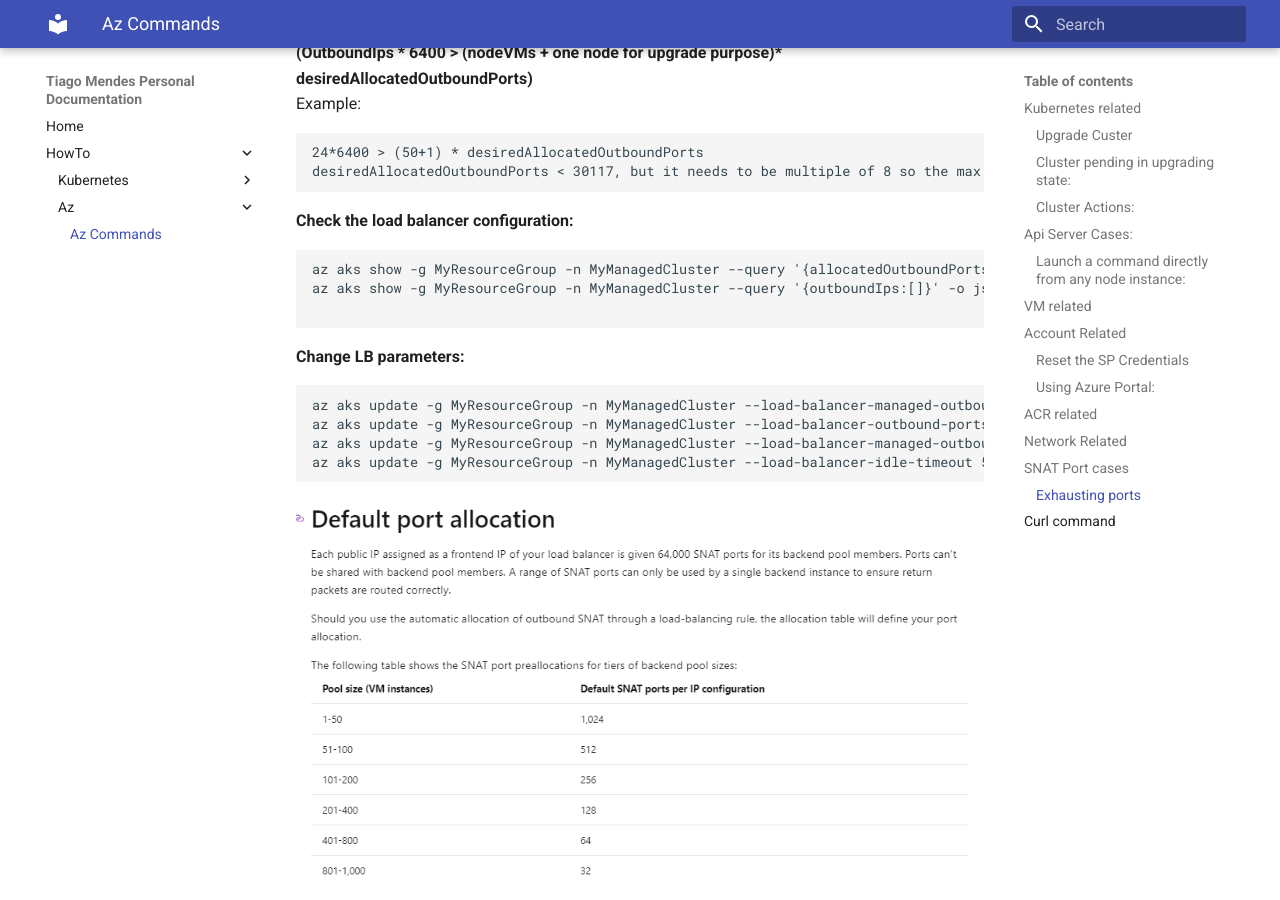
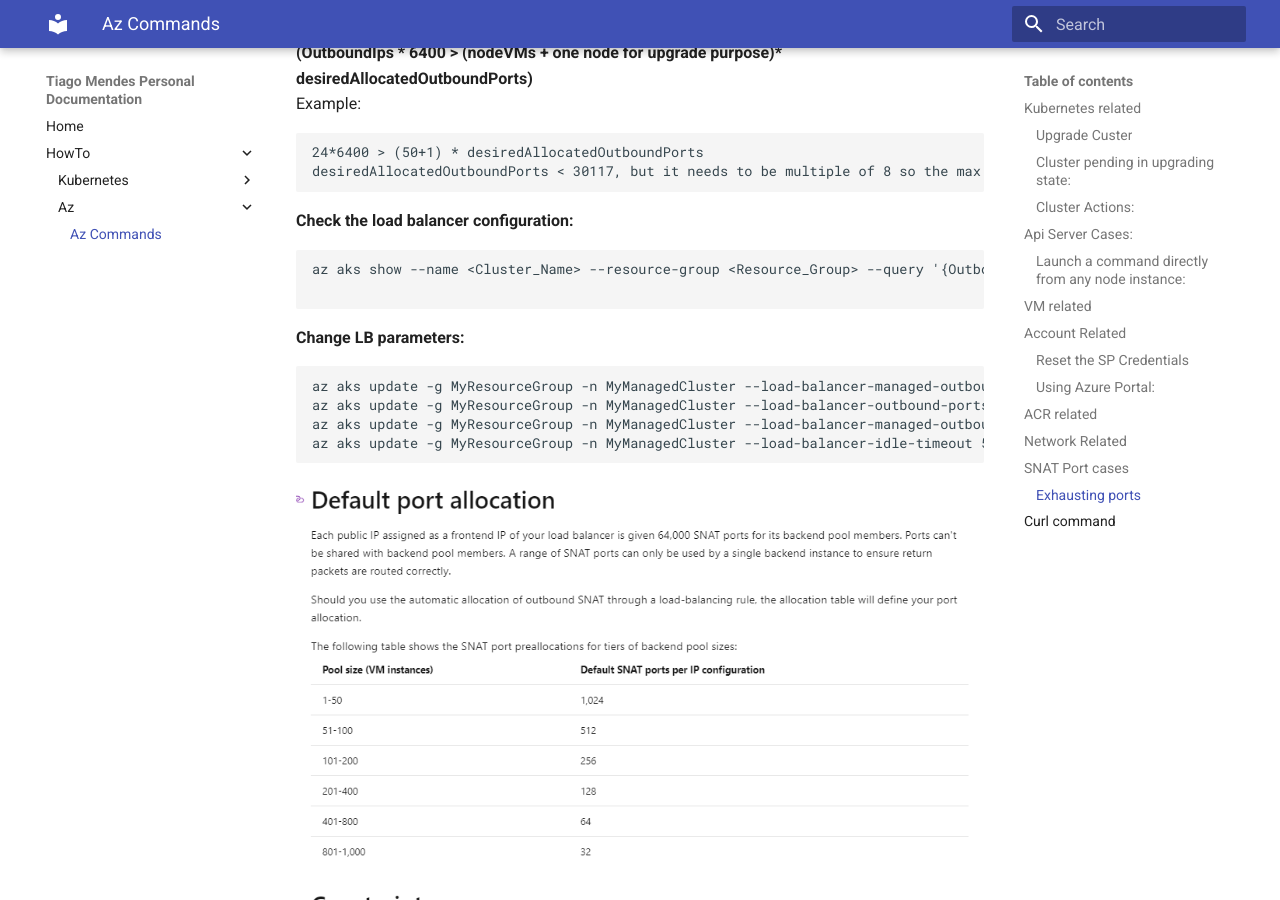
Before and after one commit to tmcmm/k8s-documentation, an MkDocs documentation site: the page built from docs/howto/az/az-help.md, in a window 1280 px wide and 900 px high, scrolled down 10732 px. Built offline with MkDocs 1.6.1 and Material for MkDocs 9.7.7, drawn with Linux system fonts in a browser that asks for light colours.

Commit message:
Update az-help.md

````diff
--- a/docs/howto/az/az-help.md
+++ b/docs/howto/az/az-help.md
@@ -440,8 +440,7 @@ desiredAllocatedOutboundPorts < 30117, but it needs to be multiple of 8 so the m
 
 __Check the load balancer configuration:__<br>
 ```
-az aks show -g MyResourceGroup -n MyManagedCluster --query '{allocatedOutboundPorts:[]}' -o json
-az aks show -g MyResourceGroup -n MyManagedCluster --query '{outboundIps:[]}' -o json
+az aks show --name <Cluster_Name> --resource-group <Resource_Group> --query '{OutboundPorts:networkProfile.loadBalancerProfile.allocatedOutboundPorts, OutboundIps:networkProfile.loadBalancerProfile.managedOutboundIps.count }' -o json
 
 ```
 __Change LB parameters:__
````
